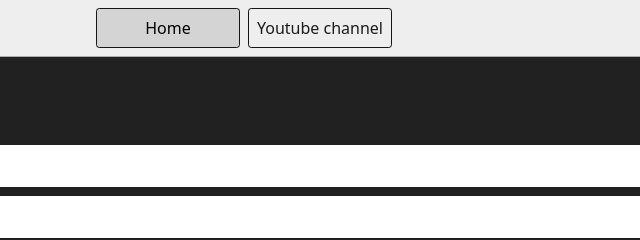
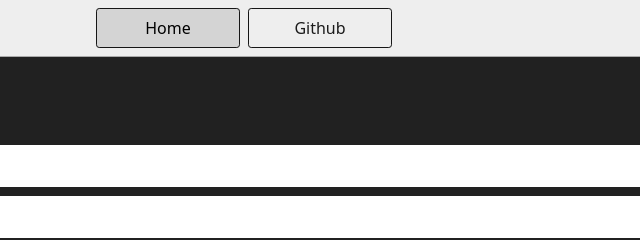
Before and after one commit to angermaster11/dom_js_project, a plain HTML site: page index.html in a window 1280 px wide. Shown: the top 240 px of the page, 396-1036 px from the left. Drawn offline with Linux system fonts and the light colour scheme.

Commit message:
project 1

```diff
--- a/index.html
+++ b/index.html
@@ -11,8 +11,8 @@
   <body style="background-color: #212121; color: #fff">
     <nav>
       <a href="/" aria-current="page">Home</a>
-      <a target="_blank" href="https://www.youtube.com/@chaiaurcode"
-        >Youtube channel</a
+      <a target="_blank" href="https://github.com/angermaster11"
+        >Github</a
       >
     </nav>
     <main>
```
Also changed, not shown: 1-colorChanger/chaiaurcode.js (+10 -6 lines).
